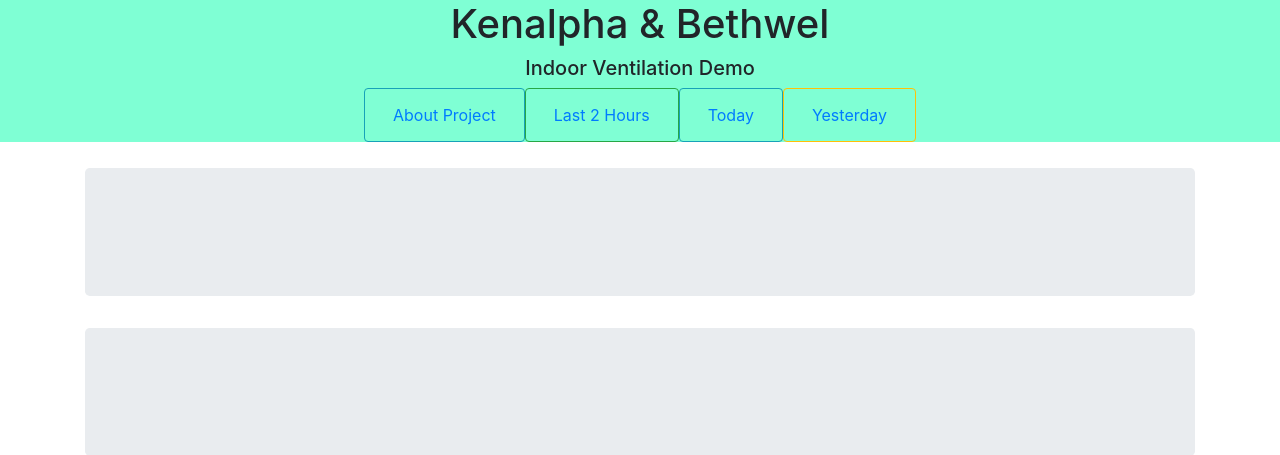
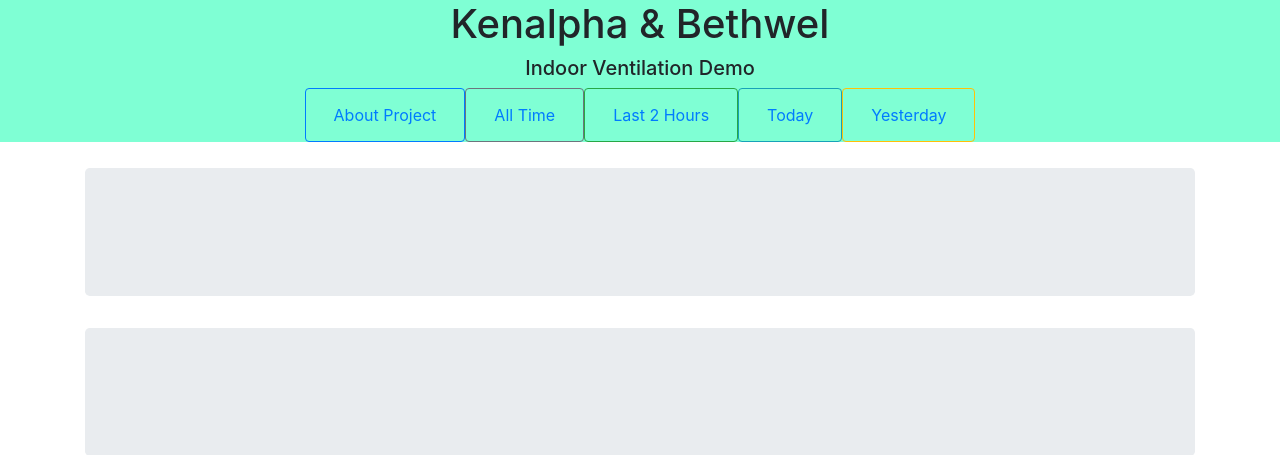
Before and after one commit to bethwelkip/thesis_, a Django app: page /update/1/1/1/ in a window 1280 px wide. Shown: the top 455 px of the page. Run offline with Django 3.2, Linux system fonts and the light colour scheme; some libraries are stand-ins or nearby versions.

Commit message:
add 'all-time' dashboard

```diff
--- a/chart/templates/base.html
+++ b/chart/templates/base.html
@@ -31,10 +31,15 @@
                     <ul class="nav nav-pills justify-content-center">
                         <li class="nav-item">
                             <!-- use class="nav-link active" to make link active -->
-                            <button type="button" class="btn btn-outline-info"><a class="nav-link"
+                            <button type="button" class="btn btn-outline-primary"><a class="nav-link"
                                     href="{% url 'home' %}">
                                     About Project</a></button>
                         </li>
+                        <li class="nav-item">
+                            <button type="button" class="btn btn-outline-secondary"> <a class="nav-link secondary"
+                                    href="{% url 'specific' val=10000110001001100 %}">All Time</a></button>
+                        </li>
+
                         <li class="nav-item">
                             <button type="button" class="btn btn-outline-success"> <a class="nav-link secondary"
                                     href="{% url 'specific' val=100 %}">Last 2 Hours</a></button>
--- a/chart/templates/graph.html
+++ b/chart/templates/graph.html
@@ -3,15 +3,28 @@
 {% block content %}
 <div class="container" height="100%" width="100%">
     <div class='jumbotron'>
+        {% if message%}
+        <div class="alert alert-info">
+            <strong> Sorry :(</strong> Unfortunately, We have no data for this time period. Check back later :).
+        </div>
+        {% else %}
+
         {% autoescape off %}
         {{ graph_co }}
         {% endautoescape %}
+        {% endif %}
     </div>
 
     <div class='jumbotron'>
+        {% if message%}
+        <div class="alert alert-info">
+            <strong> Sorry :(</strong> Unfortunately, We have no data for this time period. Check back later :).
+        </div>
+        {% else %}
         {% autoescape off %}
         {{ graph}}
         {% endautoescape %}
+        {% endif %}
     </div>
 </div>
 {% endblock %}
--- a/chart/views.py
+++ b/chart/views.py
@@ -78,11 +78,14 @@
     if today:
         raw_data = Measurements.get_today()
     elif two_hour:
-        raw_data = Measurements.get_all_time()
+        raw_data = Measurements.get_two_hour()
     elif yesterday:
         raw_data = Measurements.get_yesterday()
     else:
         raw_data = Measurements.get_all_time()
+    if len(raw_data) == 0:
+        message = True
+        return render(request, 'graph.html', {'message': message})
 
     label, gas, temp, hum = [],[],[],[]
     print(len(raw_data))
```
